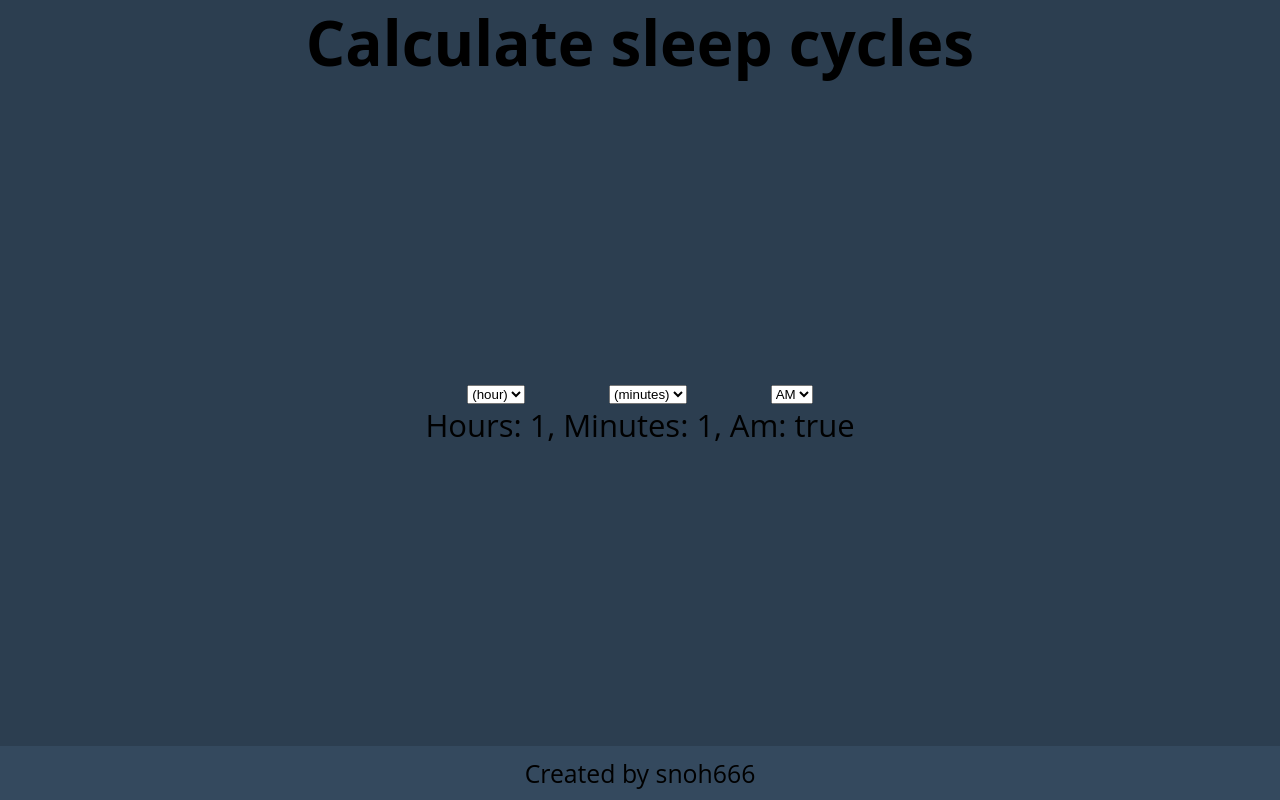
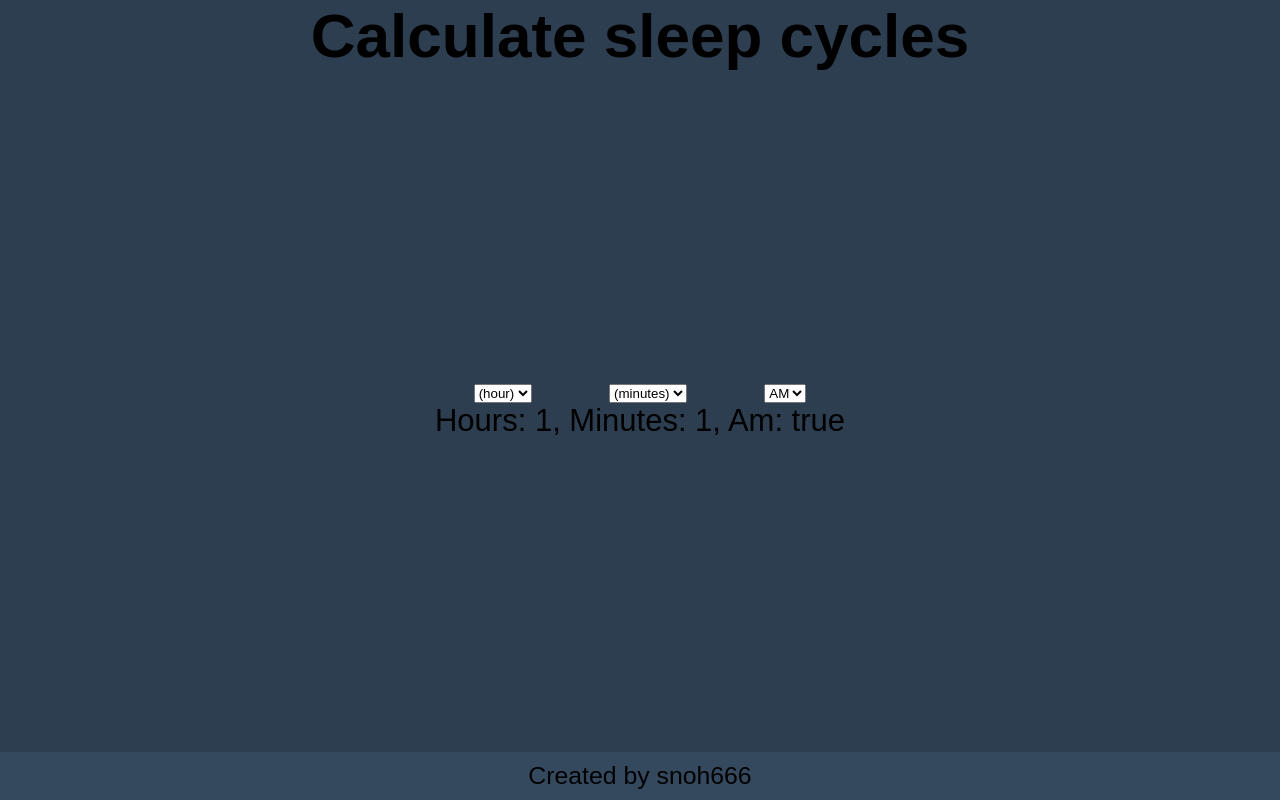
Before and after one commit to snoh666/sleep-cycle-calculator, a React (Create React App) app: page / in a window 1280 px wide. Built offline with nearby package versions, Linux system fonts and the light colour scheme; the HTML template or start-up script is replaced by a standard one.

Commit message:
Changed font-family to monsterrat

```diff
--- a/src/index.css
+++ b/src/index.css
@@ -4,7 +4,7 @@
   box-sizing: border-box;
 }
 body{
-  font-family: 'Open Sans',
+  font-family: 'Montserrat',
   sans-serif;
   font-size: 31px;
   background: #2c3e50;
```
